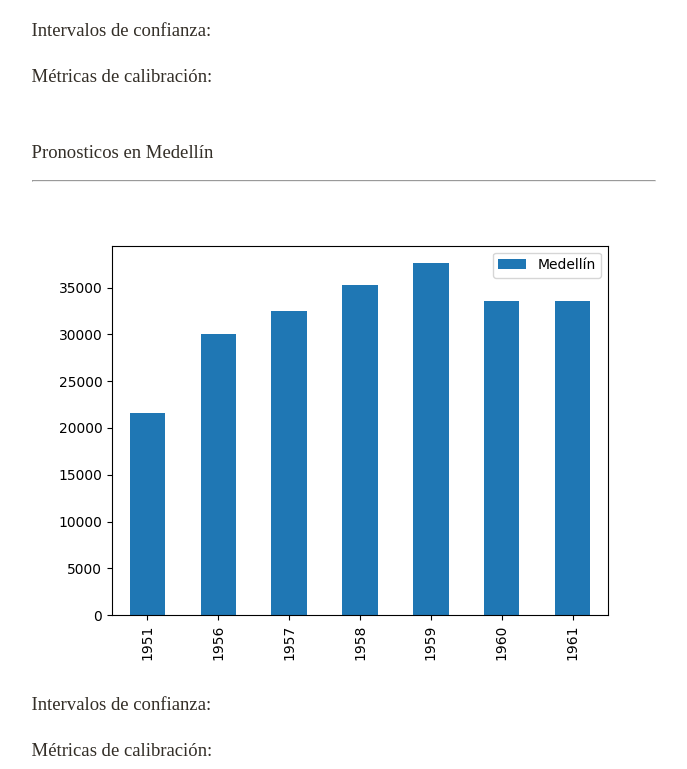
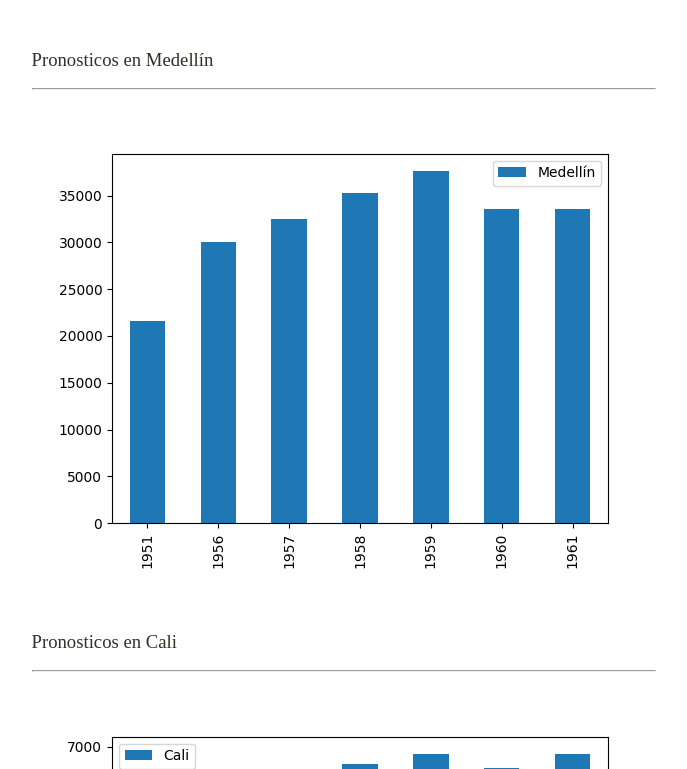
Before and after one commit to AP-2020-1S/covid-19-predictiva, a plain HTML site: page Dashboard/SARS-COV-2/resultados.html in a window 1280 px wide. Shown: the part 747-1516 px from the top of the page, without its empty margins (171-858 px from the left). Drawn offline with Linux system fonts and the light colour scheme.

Commit message:
Actualización Dashboard

```diff
--- a/Dashboard/SARS-COV-2/resultados.html
+++ b/Dashboard/SARS-COV-2/resultados.html
@@ -63,10 +63,6 @@
             </div>
             <div class="myImage" id="Bogotá" style="display:block"> <img src="figs/Bogotá.png" alt="Bogotá"> </div>
             <br>
-            <h4>Intervalos de confianza: </h4>
-
-            <h4>Métricas de calibración: </h4>
-
             <br>
             <br>
 
@@ -76,10 +72,6 @@
             </div>
             <div class="myImage" id="Medellín" style="display:block"> <img src="figs/Medellín.png" alt="Medellín"> </div>
             <br>
-            <h4>Intervalos de confianza: </h4>
-
-            <h4>Métricas de calibración: </h4>
-
             <br>
             <br>
 
@@ -89,10 +81,6 @@
             </div>
             <div class="myImage" id="Cali" style="display:block"> <img src="figs/Cali.png" alt="Cali"> </div>
             <br>
-            <h4>Intervalos de confianza: </h4>
-
-            <h4>Métricas de calibración: </h4>
-
             <br>
             <br>
 
@@ -102,10 +90,6 @@
             </div>
             <div class="myImage" id="Barranquilla" style="display:block"> <img src="figs/Barranquilla.png" alt="Barranquilla"> </div>
             <br>
-            <h4>Intervalos de confianza: </h4>
-
-            <h4>Métricas de calibración: </h4>
-
             <br>
             <br>
 
@@ -115,10 +99,6 @@
             </div>
             <div class="myImage" id="Cartagena" style="display:block"> <img src="figs/Cartagena.png" alt="Cartagena"> </div>
             <br>
-            <h4>Intervalos de confianza: </h4>
-
-            <h4>Métricas de calibración: </h4>
-
             <br>
             <br>
 
```
Also changed, not shown: Dashboard/SARS-COV-2/templates/resultados_template.html (+0 -4 lines).
